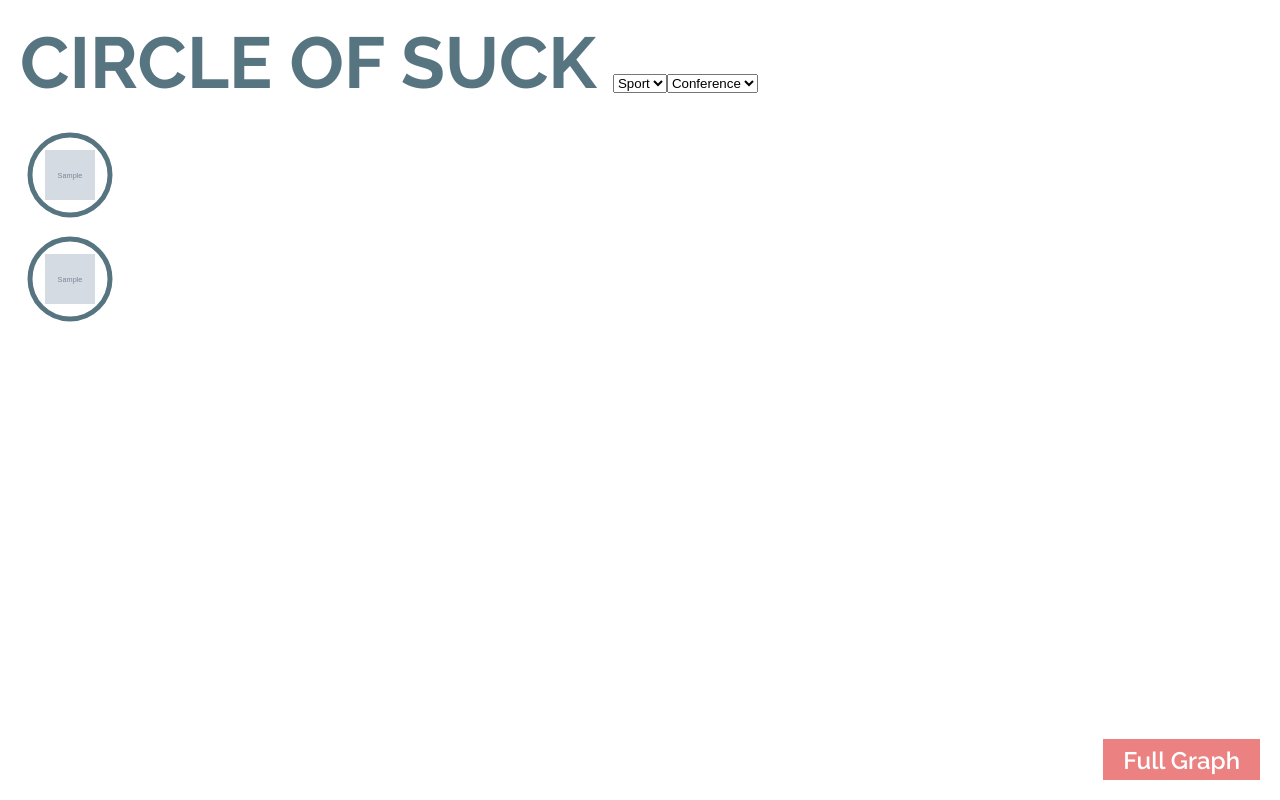
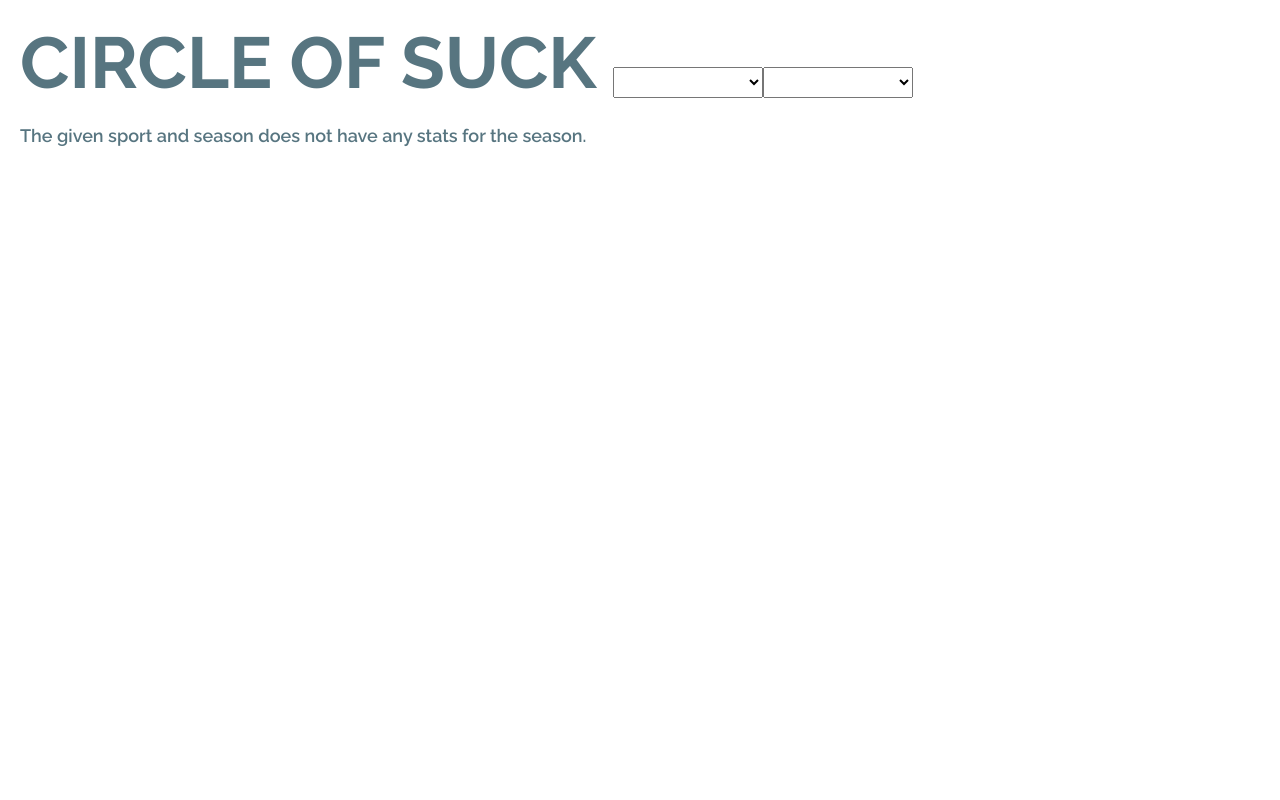
Before and after one commit to brandonchinn178/circle-of-suck, a Django app: template circle_suck/templates/conference.html in a window 1280 px wide. Run offline with Django 3.2, Linux system fonts and the light colour scheme; the template is opened without the code that fills it: most values are stand-ins (such as "Sample title", 1, 10 or a date in 2020); grey boxes marked "Sample" are stand-in pictures; style sheets or scripts are compiled from the project's sources.

Commit message:
select buttons

```diff
--- a/circle_suck/base/views.py
+++ b/circle_suck/base/views.py
@@ -41,6 +41,10 @@ class ConferenceView(TemplateView):
             all_schools = School.get_conference(self.season.conference)
             # schools not in any circles of suck
             context['extra_schools'] = set(all_schools) - set(circle_schools)
+        context['sports'] = SPORTS
+        context['conferences'] = CONFERENCES
+        context['current_sport'] = kwargs['sport']
+        context['current_conference'] = kwargs['conference']
 
         return context
 
--- /dev/null
+++ b/circle_suck/static/js/conference.js
@@ -0,0 +1,22 @@
+$(document).ready(function() {
+    $("select.sport").chosen({
+        placeholder_text_single: "Select",
+        disable_search_threshold: 5,
+    }).change(checkSelection);
+    $("select.conference").chosen({
+        placeholder_text_single: "Select Value",
+        disable_search_threshold: 5,
+    }).change(checkSelection);
+});
+/**
+ * Check if a select value has changed, if so, redirect to the correct conference page
+ */
+
+$("select").change(function()) {
+    var sport = $("select.sport").val();
+    var conference = $("select.conference").val();
+    window.location = "/conference/?" + $.param({
+        sport: sport,
+        conference: conference,
+    });
+}
--- a/circle_suck/static/sass/conference.scss
+++ b/circle_suck/static/sass/conference.scss
@@ -1,11 +1,14 @@
 @import "vars";
 h1 {
-        display: inline;
+    display: inline;
+}
+header select {
+    width: 150px;
+    padding: 7px 20px 5px;
+    right: 20px;
+    top: 20px;
 }
 .content {
-    .graph {
-
-    }
     .box{
         display: none;
         background-color: $light-blue;
--- a/circle_suck/templates/conference.html
+++ b/circle_suck/templates/conference.html
@@ -2,17 +2,35 @@
 {% load partials %}
 {% block head %}
     {% add_style 'conference.css' %}
+    {% add_script 'conference.js' %}
 {% endblock %}
 
 {% block header %}
     <select class='sport'>
-        <option value="%">Sport</option>
+        <option></option>
+        {% for sport in sports %}
+            {% if sport == current_sport %}
+                <option value="{{sport}}" selected="selected">{{sport}}</option>
+            {% else %}
+                <option>{{sport}}</option>
+            {% endif %}
+        {% endfor %}
     </select>
     <select class='conference'>
-        <option value="%">Conference</option>
+        <option></option>
+        {% for key, value in conferences.items %}
+            {% if sport == current_sport %}
+                <option value="{{key}}" selected="selected">{{value.name}}</option>
+            {% else %}
+                <option value="{{key}}">{{value.name}}</option>
+            {% endif %}
+        {% endfor %}
     </select>
 {% endblock %}
 {% block content %}
+    {% if not season %}
+        <p>The given sport and season does not have any stats for the season. </p>
+    {% else %}
         <div class='graph'>
             {% for circle_of_suck in circles_of_suck %}
                 <div class="circle-of-suck">
@@ -42,4 +60,5 @@
 
         </div>
         <button type='button' class='graph-type'>Full Graph</button>
+    {% endif %}
 {% endblock %}
--- a/circle_suck/templates/home.html
+++ b/circle_suck/templates/home.html
@@ -18,8 +18,8 @@
     <div class='dropdown'>
         <select class='conference'>
             <option></option>
-			{% for conference in conferences %}
-                 <option value="{{conference}}">{{conference}}</option>
+            {% for key, value in conferences.items %}
+                 <option value="{{key}}">{{value.name}}</option>
             {% endfor %}
         </select>
     </div>
```
Lines whose indentation alone changed are shown as unchanged.
